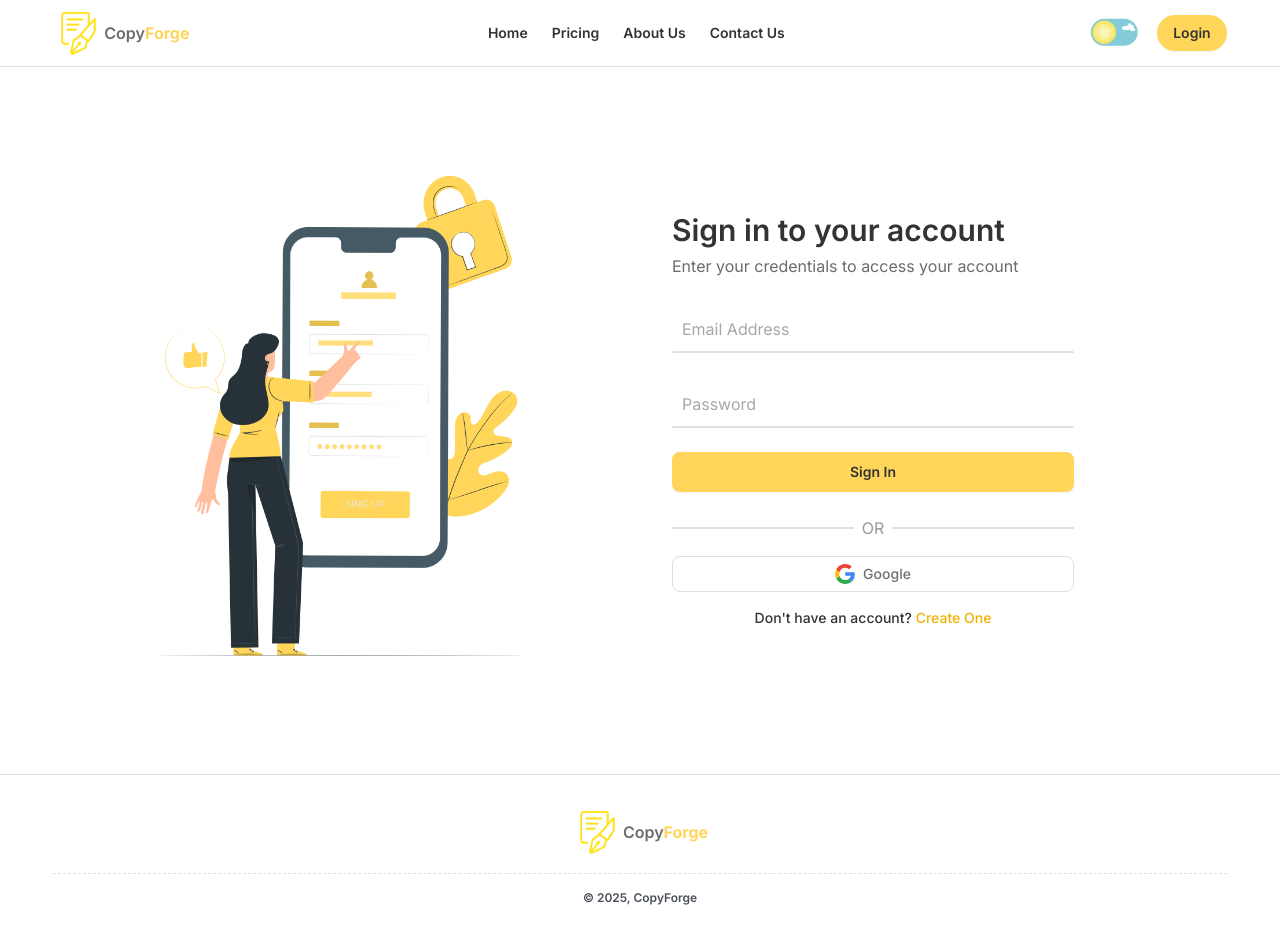
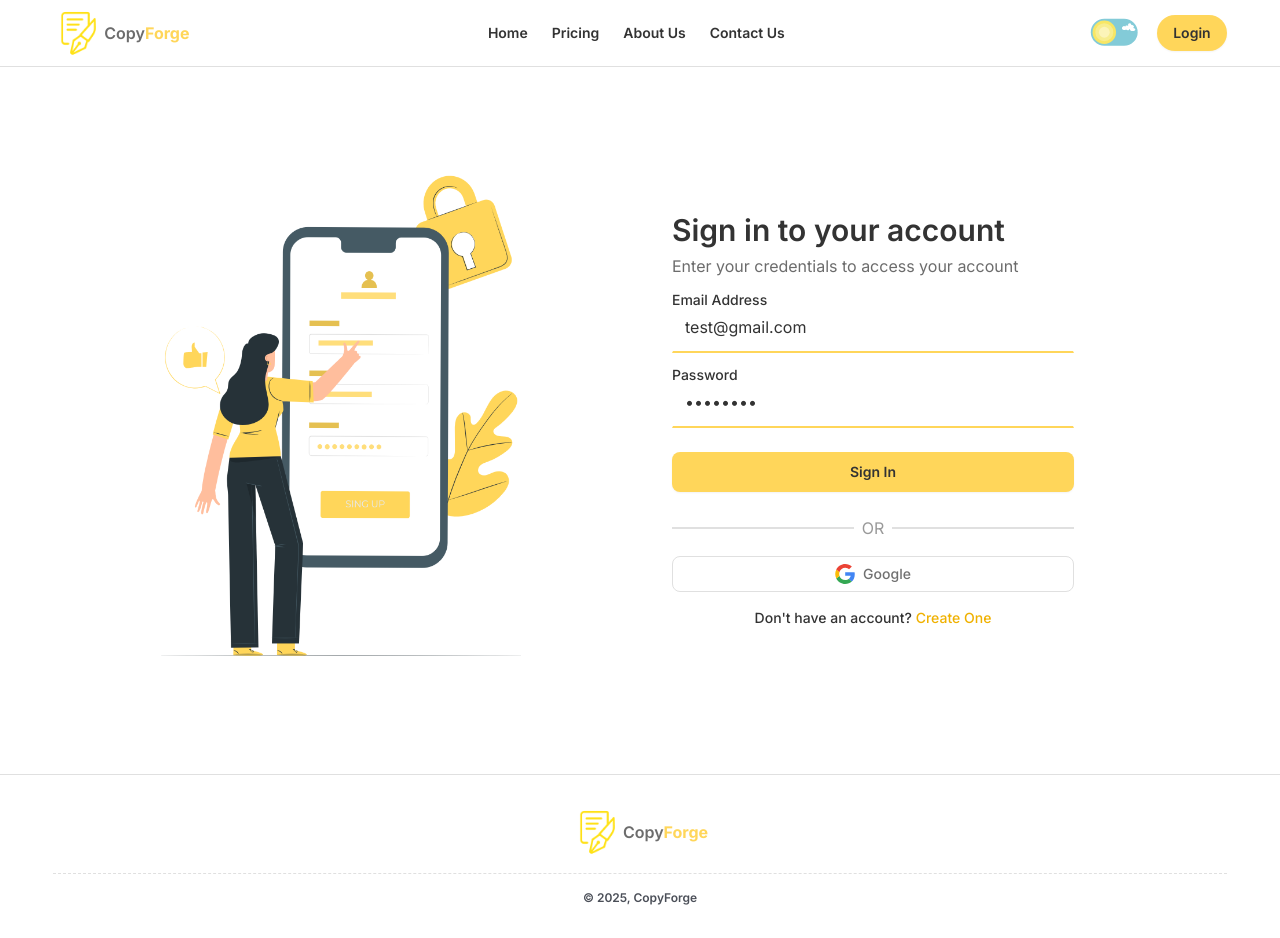
Before and after one commit to Mahedul-Karim/copy-forge, a React (Vite) app in the folder frontend/: page /auth/login in a window 1280 px wide. Built offline with nearby package versions, Linux system fonts and the light colour scheme; no server answers.

Commit message:
login credentials added

```diff
--- a/frontend/src/pages/auth/Login.jsx
+++ b/frontend/src/pages/auth/Login.jsx
@@ -25,8 +25,8 @@ import { setUser } from "@/store/slice/user";
 import { useToast } from "@/hooks/useToast";
 
 const Login = () => {
-  const [email, setEmail] = useState("");
-  const [password, setPassword] = useState("");
+  const [email, setEmail] = useState("test@gmail.com");
+  const [password, setPassword] = useState("test1234");
 
   const navigate = useNavigate();
 
```
